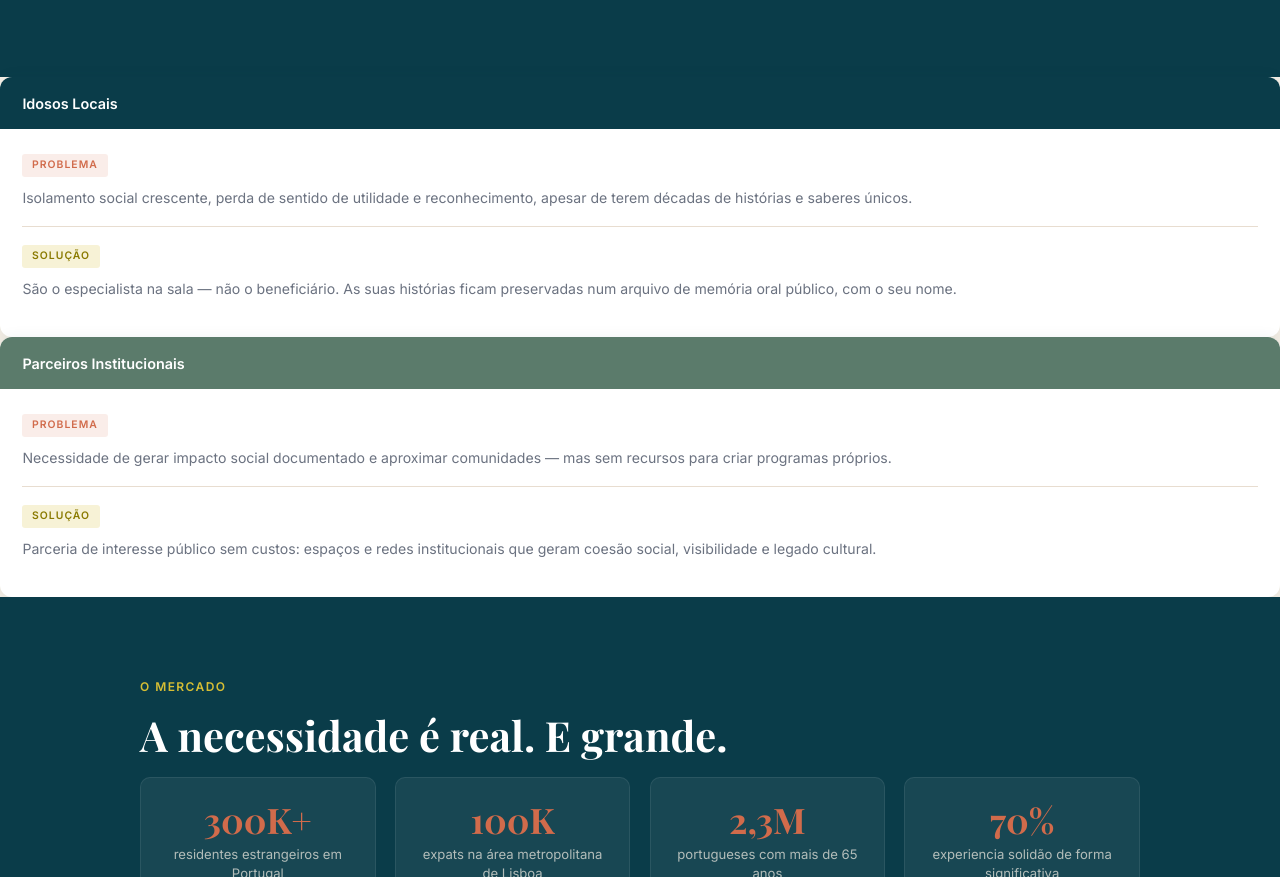
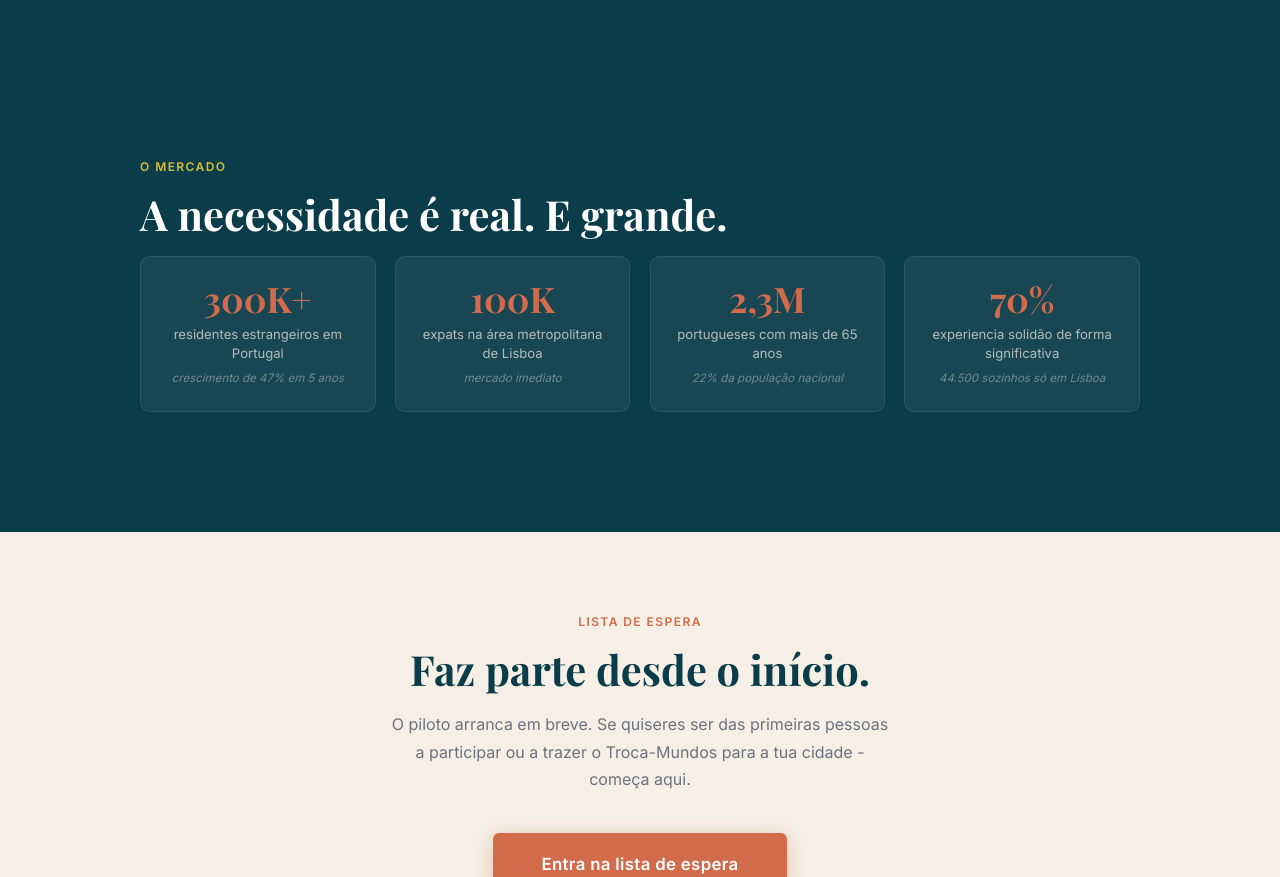
Before and after one commit to julianamartinellids-ui/Troca-Mundos, a plain HTML site: page index.html in a window 1280 px wide. Shown: the part 2414-3291 px from the top of the page. Drawn offline with nearby package versions, Linux system fonts and the light colour scheme; a web font is replaced by a local one.

Commit message:
Update index.html

```diff
--- a/index.html
+++ b/index.html
@@ -691,32 +691,6 @@
     </div>
   </section>
 
-  <!-- VALUE -->
-        <div class="value-card">
-          <div class="value-card-header teal">Idosos Locais</div>
-          <div class="value-card-body">
-            <span class="value-badge problema">Problema</span>
-            <p class="value-text">Isolamento social crescente, perda de sentido de utilidade e reconhecimento, apesar de terem décadas de histórias e saberes únicos.</p>
-            <div class="value-divider"></div>
-            <span class="value-badge solucao">Solução</span>
-            <p class="value-text">São o especialista na sala — não o beneficiário. As suas histórias ficam preservadas num arquivo de memória oral público, com o seu nome.</p>
-          </div>
-        </div>
-
-        <div class="value-card">
-          <div class="value-card-header green">Parceiros Institucionais</div>
-          <div class="value-card-body">
-            <span class="value-badge problema">Problema</span>
-            <p class="value-text">Necessidade de gerar impacto social documentado e aproximar comunidades — mas sem recursos para criar programas próprios.</p>
-            <div class="value-divider"></div>
-            <span class="value-badge solucao">Solução</span>
-            <p class="value-text">Parceria de interesse público sem custos: espaços e redes institucionais que geram coesão social, visibilidade e legado cultural.</p>
-          </div>
-        </div>
-      </div>
-    </div>
-  </section>
-
   <!-- STATS -->
   <section class="section stats">
     <div class="section-inner">
```
